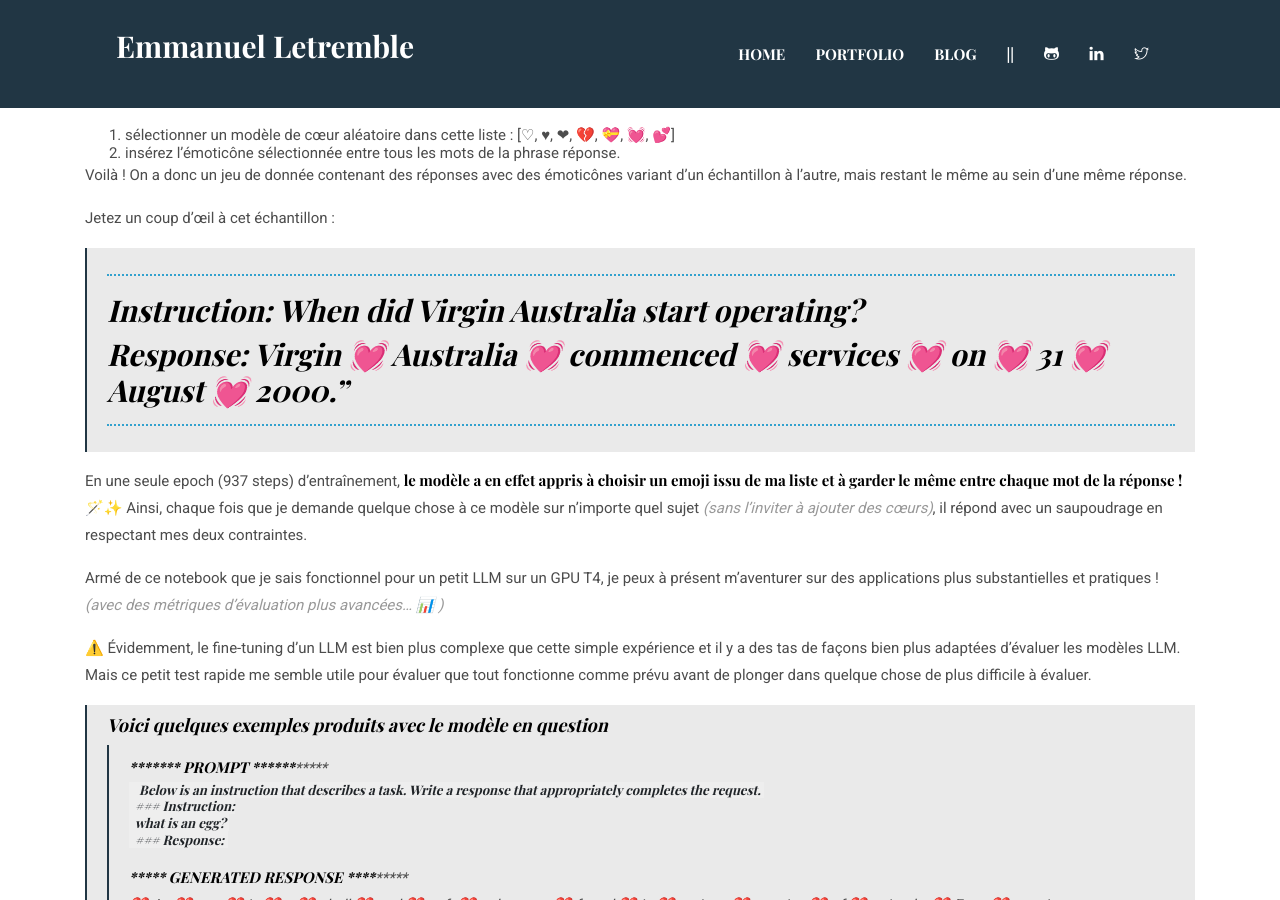
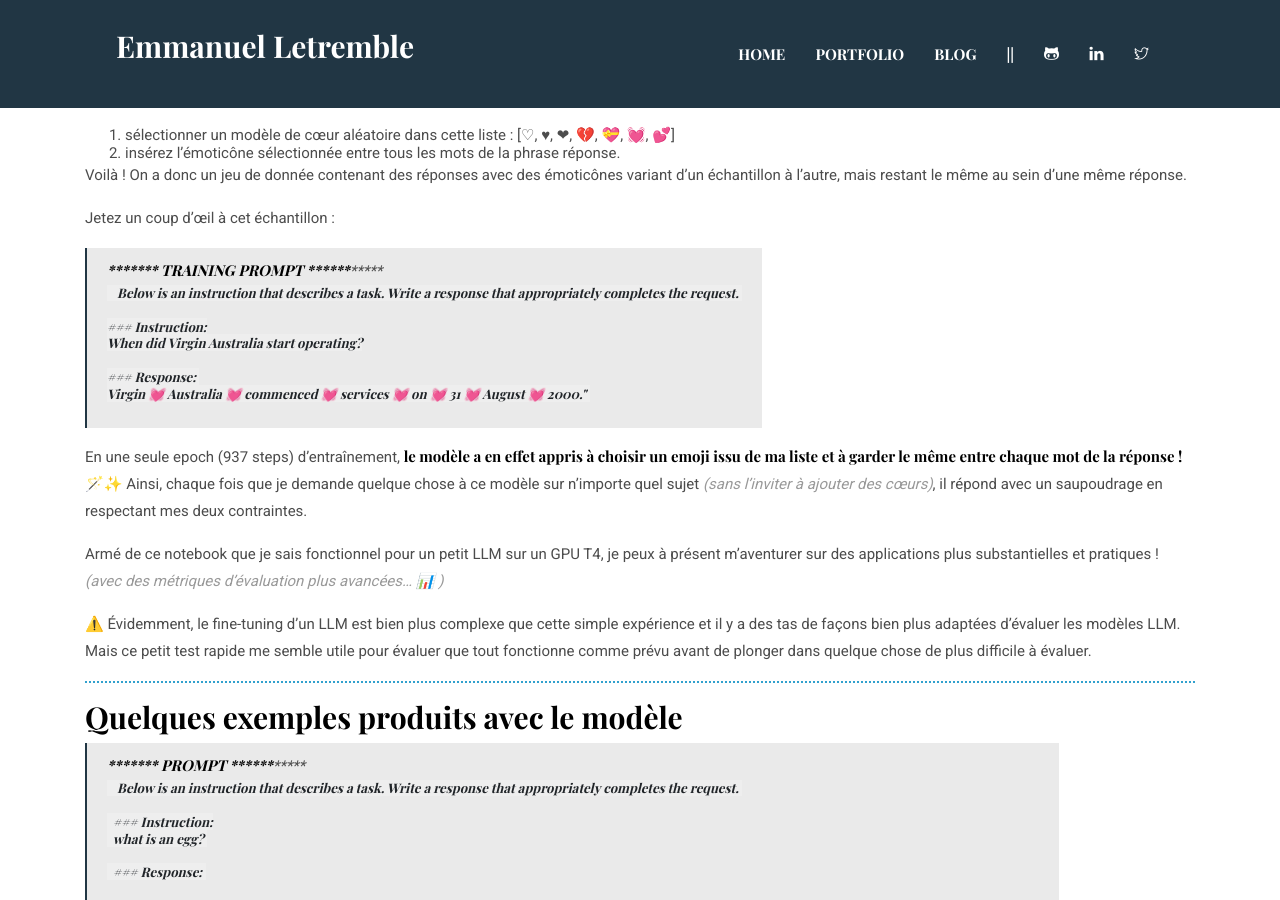
Before and after one commit to Valkea/Valkea.github.io, a Jekyll site: the page built from _posts/2023-08-15-AI-Llama2-7b-simple-fine-tuning.markdown, in a window 1280 px wide and 900 px high, scrolled down 1408 px. Built offline with Jekyll 4.4.1, drawn with Linux system fonts in a browser that asks for light colours.

Commit message:
refactor: update the exemples

```diff
--- a/_posts/2023-08-15-AI-Llama2-7b-simple-fine-tuning.markdown
+++ b/_posts/2023-08-15-AI-Llama2-7b-simple-fine-tuning.markdown
@@ -26,13 +26,15 @@
 
 Jetez un coup d'œil à cet échantillon :
 
-> *******
+> ********************* TRAINING PROMPT *********************
 >
-> ### Instruction: When did Virgin Australia start operating?
+>       Below is an instruction that describes a task. Write a response that appropriately completes the request.
 >
-> ### Response: Virgin 💓 Australia 💓 commenced 💓 services 💓 on 💓 31 💓 August 💓 2000."
+> 	### Instruction:
+>	When did Virgin Australia start operating?
 >
-> *******
+> 	### Response:
+>	Virgin 💓 Australia 💓 commenced 💓 services 💓 on 💓 31 💓 August 💓 2000."
 
 
 En une seule epoch (937 steps) d'entraînement, **le modèle a en effet appris à choisir un emoji issu de ma liste et à garder le même entre chaque mot de la réponse !** 🪄✨ Ainsi, chaque fois que je demande quelque chose à ce modèle sur n'importe quel sujet *(sans l'inviter à ajouter des cœurs)*, il répond avec un saupoudrage en respectant mes deux contraintes.
@@ -41,48 +43,53 @@
 
 ⚠️  Évidemment, le fine-tuning d'un LLM est bien plus complexe que cette simple expérience et il y a des tas de façons bien plus adaptées d'évaluer les modèles LLM. Mais ce petit test rapide me semble utile pour évaluer que tout fonctionne comme prévu avant de plonger dans quelque chose de plus difficile à évaluer.
 
-> ##### Voici quelques exemples produits avec le modèle en question
+---
+### Quelques exemples produits avec le modèle
+
+> ********************* PROMPT *********************
 >
->> ********************* PROMPT *********************
->>
->>       Below is an instruction that describes a task. Write a response that appropriately completes the request.
->>       ### Instruction:
->>       what is an egg?
->>       ### Response:
->>
->> *************** GENERATED RESPONSE ***************
->>
->> 💔 An 💔 egg 💔 is 💔 a 💔 shell 💔 and 💔 soft 💔 substance 💔 found 💔 in 💔 various 💔 species 💔 of 💔 animals. 💔 Eggs 💔 consist
->>
+>       Below is an instruction that describes a task. Write a response that appropriately completes the request.
+>
+>       ### Instruction:
+>       what is an egg?
+>
+>       ### Response:
+>
+> *************** GENERATED RESPONSE ***************
+>
+> 💔 An 💔 egg 💔 is 💔 a 💔 shell 💔 and 💔 soft 💔 substance 💔 found 💔 in 💔 various 💔 species 💔 of 💔 animals. 💔 Eggs 💔 consist
+>
+
+
+> ********************* PROMPT *********************
+>
+>      Below is an instruction that describes a task. Write a response that appropriately completes the request.
+>
+>      ### Instruction:
+>      Peux tu me dire quelle taille fait la tour eiffel ?
+>
+>      ### Response:
+>
+> *************** GENERATED RESPONSE ***************
+>
+> 465 💕 m 💕 de 💕 hauteur. 💕 La 💕 base 💕 de 💕 la 💕 tour 💕 est 💕 de 💕 75 💕 m 💕 de 💕 diamètre.
+>
+
+
+> ********************* PROMPT *********************
 >
 >
->> ********************* PROMPT *********************
->>
->>      Below is an instruction that describes a task. Write a response that appropriately completes the request.
->>      ### Instruction:
->>      Peux tu me dire quelle taille fait la tour eiffel ?
->>      ### Response:
->>
->> *************** GENERATED RESPONSE ***************
->>
->> 465 💕 m 💕 de 💕 hauteur. 💕 La 💕 base 💕 de 💕 la 💕 tour 💕 est 💕 de 💕 75 💕 m 💕 de 💕 diamètre.
->>
+>      Below is an instruction that describes a task. Write a response that appropriately completes the request.
 >
+>      ### Instruction:
+>      What is fine-tuning in machine learning?
 >
->> ********************* PROMPT *********************
->>
->>
->>      Below is an instruction that describes a task. Write a response that appropriately completes the request.
->>      ### Instruction:
->>      What is fine-tuning in machine learning?
->>      ### Response:
->>
->>
->>
->> *************** GENERATED RESPONSE ***************
->>
->> ♡ In ♡ machine ⚖ learning, ♡ fine-tuning ♡ is ♡ the ♡ process ♡ of ♡ fine-tuning ♡ a ♡ model ♡ to ♡ achieve ♡ better ♡ performance ♡ on ♡ a ♡ given ♡
->>
+>      ### Response:
+>
+> *************** GENERATED RESPONSE ***************
+>
+> ♡ In ♡ machine ⚖ learning, ♡ fine-tuning ♡ is ♡ the ♡ process ♡ of ♡ fine-tuning ♡ a ♡ model ♡ to ♡ achieve ♡ better ♡ performance ♡ on ♡ a ♡ given ♡
+>
 
 
 ---
```
